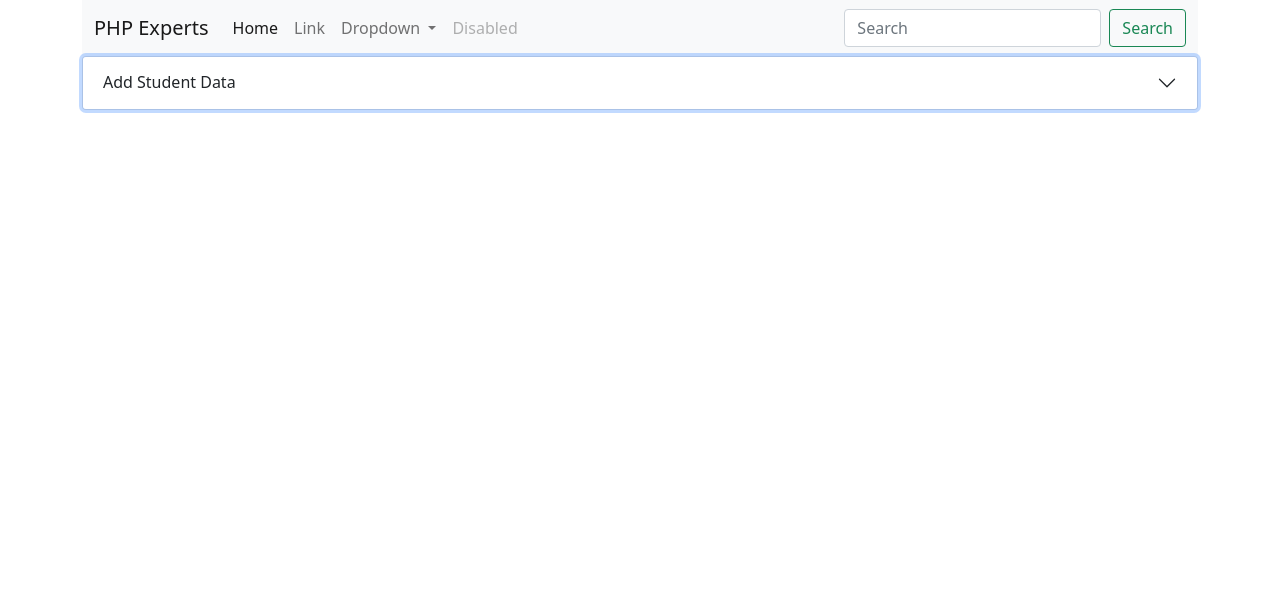
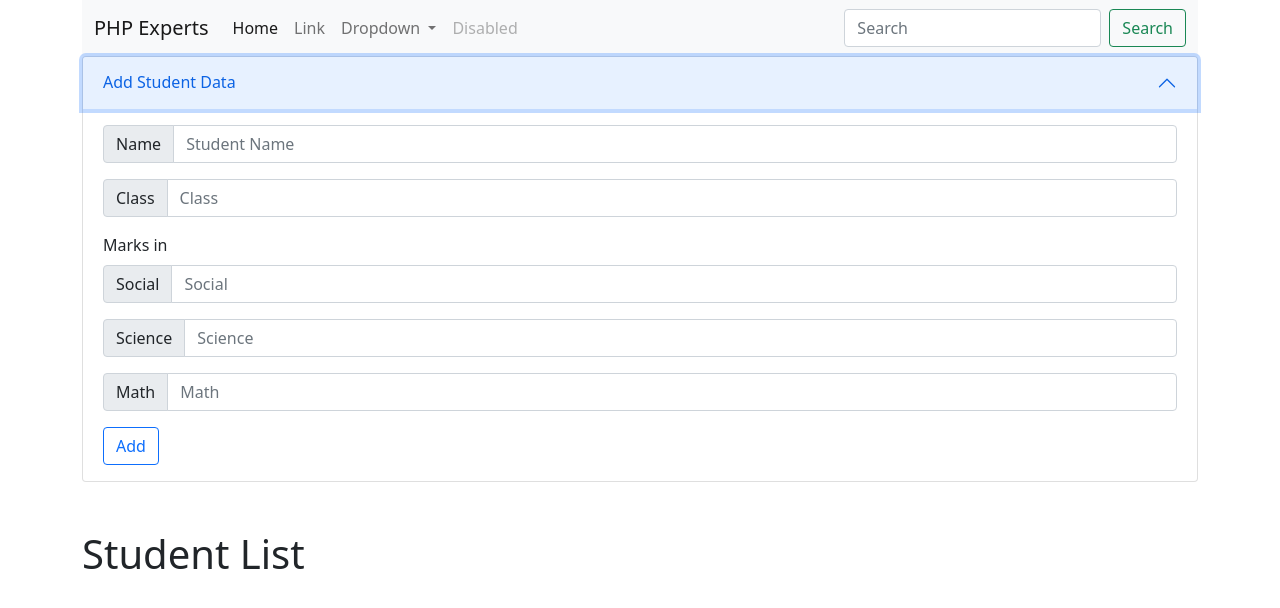
Before and after one commit to jayeshmann/expert-task, a website: page index.html in a window 1280 px wide. Both pictures are taken after a click on the button "Add Student Data". Drawn offline with nearby package versions, Linux system fonts and the light colour scheme; no server answers.

Commit message:
few ui updates

```diff
--- a/index.html
+++ b/index.html
@@ -80,7 +80,6 @@
         </div>
       </nav>
 
-      <div class="row"></div>
       <div class="row">
         <!-- <div class="col-3"></div> -->
         <div class="col">
@@ -92,7 +91,7 @@
                   type="button"
                   data-bs-toggle="collapse"
                   data-bs-target="#collapseOne"
-                  aria-expanded="true"
+                  aria-expanded="false"
                   aria-controls="collapseOne"
                 >
                   Add Student Data
@@ -100,7 +99,7 @@
               </h2>
               <div
                 id="collapseOne"
-                class="accordion-collapse collapse show"
+                class="accordion-collapse collapse"
                 aria-labelledby="headingOne"
                 data-bs-parent="#accordionExample"
               >
@@ -188,7 +187,9 @@
               </div>
             </div>
           </div>
-
+          <br />
+          <br />
+          <h1 class="align-item-center">Student List</h1>
           <ul id="students-list" class="list-group"></ul>
         </div>
         <!-- <div class="col-3"></div> -->
@@ -214,7 +215,7 @@
           li.classList.add('list-group-item');
           li.innerHTML = `
               <h5 class="card-title">${student.name}</h5>
-              <h6 class="card-subtitle mb-2 text-muted">${student.class}</h6>
+              <h6 class="card-subtitle mb-2 text-muted">Class: ${student.class}</h6>
               <p class="card-text">
                 <span class="badge bg-primary">Social: ${student.social}</span>
                 <span class="badge bg-primary">Science: ${student.science}</span>
--- a/index.js
+++ b/index.js
@@ -117,5 +117,5 @@ io.on('connection', (socket) => {
 });
 
 http.listen(port, () => {
-  console.log(`server running on ${port}`);
+  console.log(`server running on port ${port}`);
 });
```
